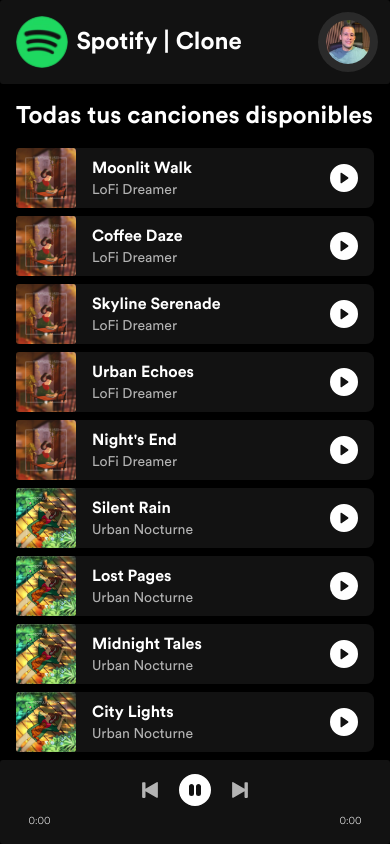
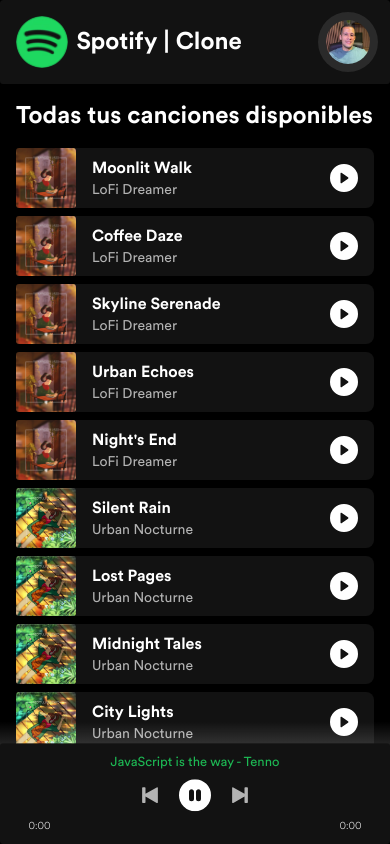
Before and after one commit to amf-dev-gh/spotify-clone, an Angular app: page /home in a window 390 px wide. Built offline with nearby package versions, Linux system fonts and the light colour scheme; what @midudev/tailwind-animations would draw is missing.

Commit message:
se agregan estilos a currentsong y a background para movile

```diff
--- a/src/app/app.component.html
+++ b/src/app/app.component.html
@@ -16,7 +16,7 @@
 </div>
 
 <!-- diseño movile -->
-<div id="appMovile" class="flex flex-col w-screen h-screen" *ngIf="isMobile">
+<div id="appMovile" class="flex flex-col w-screen h-screen overflow-y-hidden" *ngIf="isMobile">
 
   <app-movile-home />
 
--- a/src/app/movile-compponents/movile-footer/movile-footer.component.css
+++ b/src/app/movile-compponents/movile-footer/movile-footer.component.css
@@ -1,15 +1,11 @@
 #timeRange {
   -webkit-appearance: none;
   appearance: none;
-  background: linear-gradient(to right, white 0%, white var(--progress, 0%), var(--color-btn-gray) var(--progress, 0%), var(--color-btn-gray) 100%);
+  background: linear-gradient(to right, var(--color-base-green) 0%, var(--color-base-green) var(--progress, 0%), var(--color-btn-gray) var(--progress, 0%), var(--color-btn-gray) 100%);
   cursor: pointer;
   width: 70vw;
   height: 4.5px;
   border-radius: 5px;
-}
-
-#timeRange:hover {
-  background: linear-gradient(to right, var(--color-base-green) 0%,  var(--color-base-green) var(--progress, 0%), var(--color-btn-gray) var(--progress, 0%), var(--color-btn-gray) 100%);
 }
 
 #timeRange:hover::-webkit-slider-thumb {
--- a/src/app/movile-compponents/movile-footer/movile-footer.component.html
+++ b/src/app/movile-compponents/movile-footer/movile-footer.component.html
@@ -2,6 +2,8 @@
 
   <!-- botones de reproducción -->
   <div class="flex flex-col items-center gap-2 w-full">
+
+    <p class="text-[13px] text-[var(--color-base-green)]">{{song().title}} - {{song().artists}}</p>
 
     <!-- botones play, pause, next, prev -->
     <div class="flex gap-5 items-center">
--- a/src/app/movile-compponents/movile-home/movile-home.component.html
+++ b/src/app/movile-compponents/movile-home/movile-home.component.html
@@ -1,5 +1,5 @@
 <!-- navegador fijo -->
-<header class="w-full bg-[var(--color-bg-gray)] h-[10vh] sticky top-0">
+<header class="w-full bg-[var(--color-bg-gray)] h-[10vh] sticky top-0 z-1">
   <nav class="flex justify-between items-center p-3 h-full">
     <a href="https://open.spotify.com/intl-es" target="_blank"
       class="flex gap-2 items-center h-full p-1 text-2xl font-bold">
@@ -15,20 +15,30 @@
 <!-- lista canciones movile -->
 <main class="flex h-[80vh] flex-col overflow-auto gap-2 py-2 px-4">
 
-  <h1 class="text-2xl font-bold my-2">Todas tus canciones disponibles</h1>
+  <!-- backgound por color -->
+  <div class="absolute inset-0 top-20 w-full h-[80%] z-0 opacity-30"
+    [style]="'background: linear-gradient('+backgroundColor+' 0% , '+backgroundColor+' 50% , transparent 100%);'"></div>
 
+  <!-- backgound por color -->
+  <div class="pointer-events-none absolute inset-0 top-20 w-full h-[80%] z-2 opacity-20"
+    [style]="'background: linear-gradient(transparent 95%, white 100%);'"></div>
+
+  <h1 class="z-1 text-2xl font-bold my-2">Todas tus canciones disponibles</h1>
   <!-- card row-song -->
-  <div
-  *ngFor="let song of allSongs"
-  class="flex justify-between gap-4 h-15 w-full bg-[var(--color-bg-gray)] rounded-lg">
+  <div *ngFor="let song of allSongs"
+    class="z-1 flex justify-between gap-4 h-15 w-full bg-[var(--color-bg-gray)] rounded-lg"
+    [ngClass]="currentSong() === song ? 'text-[var(--color-base-green)]':''">
     <img [src]="song.image" alt="imgagen album" class="aspect-[1/1] h-full w-auto object-cover">
     <div class="flex flex-1 justify-between">
       <div class="flex flex-col justify-center">
         <h3 class="font-bold truncate">{{song.title}}</h3>
         <h3 class="text-sm text-[var(--color-text-gray)]">{{song.artists}}</h3>
       </div>
-      <button class="h-full p-4" (click)="playSong(song)">
+      <button *ngIf="currentSong() !== song || !isPlaying()" class="h-full p-4" (click)="playSong(song)">
         <icon-svg name="play" class="h-full w-auto" />
+      </button>
+      <button *ngIf="isPlaying() && currentSong() === song" class="h-full p-4" (click)="pauseSong()">
+        <icon-svg name="pause" class="h-full w-auto" />
       </button>
     </div>
   </div>
@@ -36,6 +46,6 @@
 </main>
 
 <!-- reproductor en la base fijo -->
-<footer class="w-full bg-[var(--color-bg-gray)] h-[10vh] sticky bottom-0">
+<footer class="w-full bg-[var(--color-bg-gray)] h-[12vh] sticky bottom-0 z-2">
   <app-movile-footer />
 </footer>
--- a/src/app/movile-compponents/movile-home/movile-home.component.ts
+++ b/src/app/movile-compponents/movile-home/movile-home.component.ts
@@ -1,7 +1,7 @@
 import { Component, inject } from '@angular/core';
 import { IconComponent } from "../../components/icon/icon.component";
 import { Song } from '../../consts/interfaces';
-import { SONGS } from '../../consts/data';
+import { PLAYLISTS, SONGS } from '../../consts/data';
 import { CommonModule } from '@angular/common';
 import { SongService } from '../../services/song.service';
 import { MovileFooterComponent } from "../movile-footer/movile-footer.component";
@@ -14,13 +14,30 @@
 export class MovileHomeComponent {
 
   allSongs: Song[] = SONGS;
+  backgroundColor:string = '';
 
   private readonly songService = inject(SongService);
   readonly currentSong = this.songService.$currentSong;
   readonly isPlaying = this.songService.$playing;
 
   playSong(song: Song) {
+    if(song === this.currentSong()){
+      this.songService.setPlay();
+      return;
+    }
     this.songService.setSong(song);
+    this.setBackground(song.albumId);
+  }
+
+  pauseSong(){
+    this.songService.setPause();
+  }
+
+  setBackground(albumId:number){
+    const playlist = PLAYLISTS.find(p => p.albumId === albumId);
+    if(playlist){
+      this.backgroundColor = playlist.color.accent;
+    }
   }
 
 }
```
